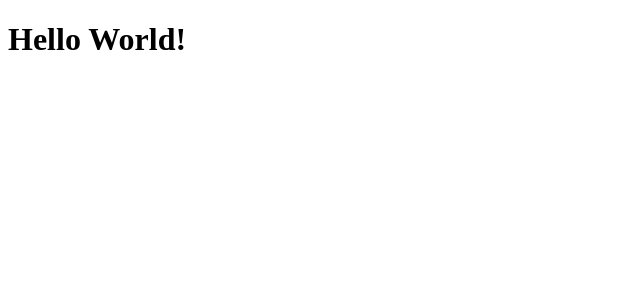
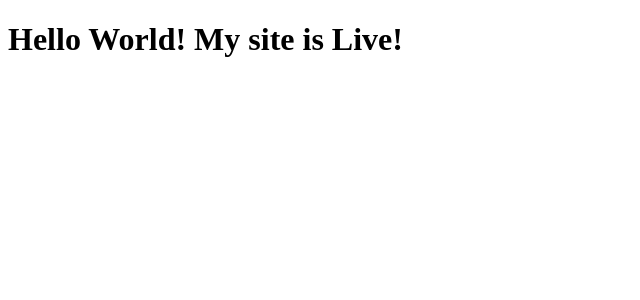
Before and after one commit to awhr95/alex-ross-portfolio, a React (Create React App) app: page / in a window 1280 px wide. Shown: the top 300 px of the page, without its empty margins (0-640 px from the left). Built offline with nearby package versions, Linux system fonts and the light colour scheme.

Commit message:
Edit Homepage

```diff
--- a/src/pages/Homepage/Homepage.jsx
+++ b/src/pages/Homepage/Homepage.jsx
@@ -3,7 +3,7 @@ import "./Homepage.scss";
 function Homepage() {
   return (
     <>
-      <h1>Hello World!</h1>
+      <h1>Hello World! My site is Live!</h1>
     </>
   );
 }
```
